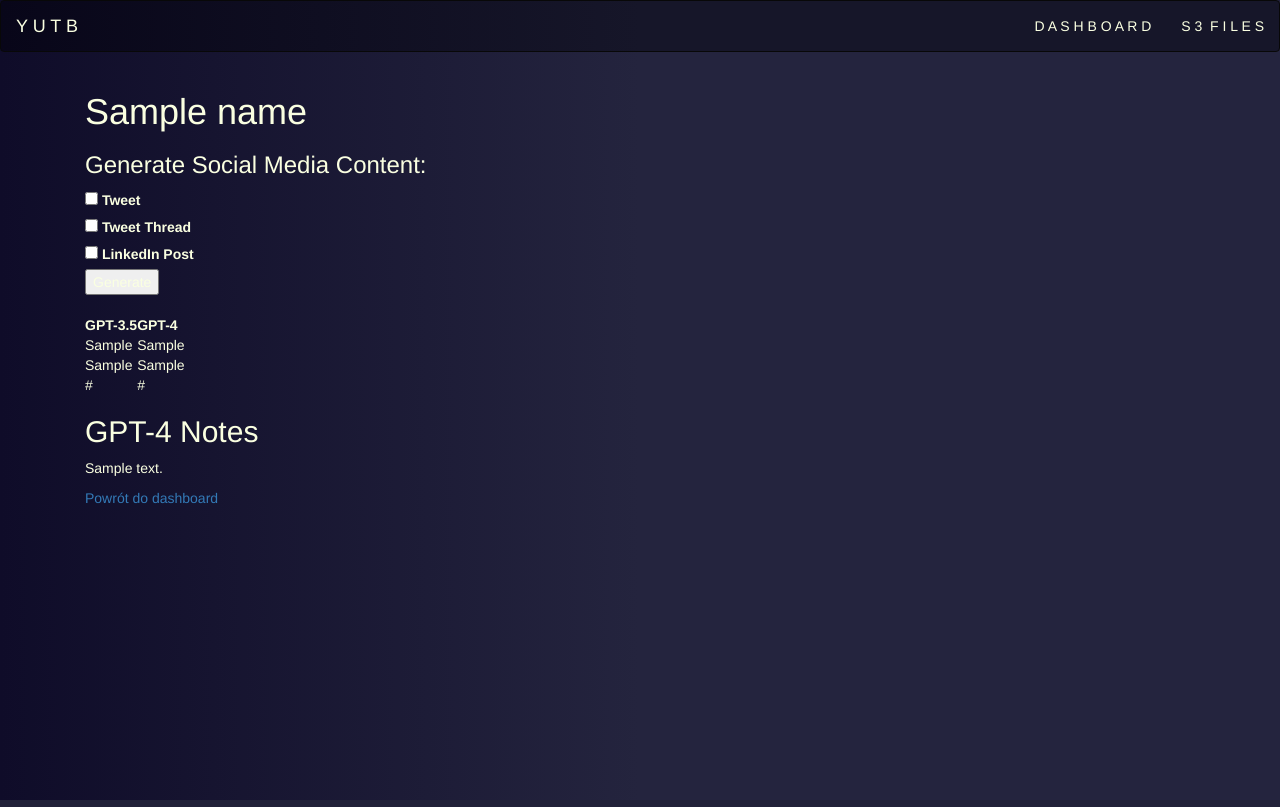
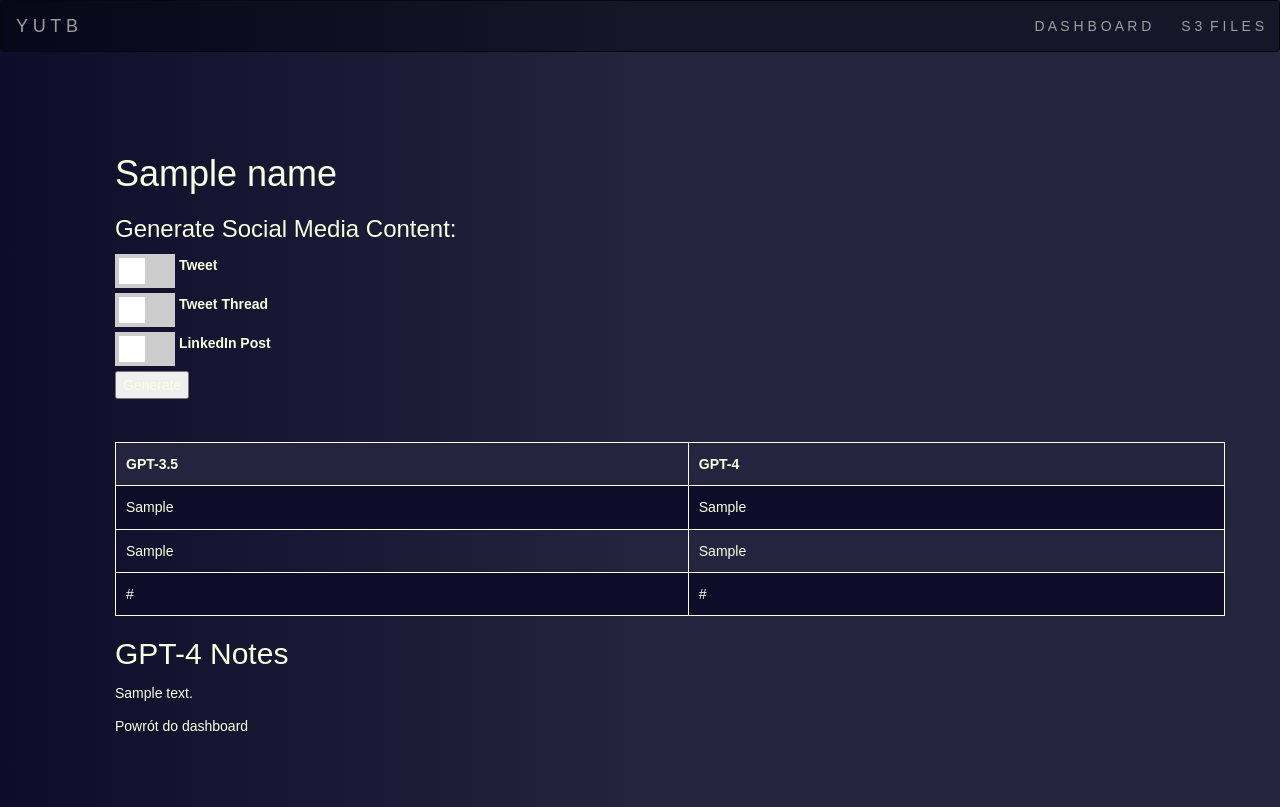
Before and after one commit to janmisiurek/yutb, a Flask app: template templates/notes.html in a window 1280 px wide. Run offline with Flask 3, Linux system fonts and the light colour scheme; tables that the repository leaves empty hold one stand-in row (values such as "Sample post"); the template is opened without the code that fills it: values that come from a table or form of the project are taken from there, most other values are stand-ins (such as "Sample title", 1, 10 or a date in 2020); some libraries are stand-ins or nearby versions.

Commit message:
add more style

```diff
--- a/static/css/styles.css
+++ b/static/css/styles.css
@@ -1,33 +1,113 @@
 body {
     background: linear-gradient(to right, #0f0c29, #24243e, #24243e);
     color: #faffe1;
+    font-family: Arial, sans-serif;
+    line-height: 1.6;
+}
+
+.container {
+    margin: 0 auto;
+    padding: 30px;
+}
+
+h1, h2, h3 {
+    line-height: 1.2;
 }
 
 a {
-    text-decoration: none; /* Usunięcie podkreślenia */
-    transition: background-color 0.3s ease; /* Płynna zmiana koloru tła */
+    color: #faffe1;
+    text-decoration: none;
 }
 
 a:hover {
-    color: #f6ffc9; /* Kolor tekstu dla linków po najechaniu */
-    text-shadow: 2px 2px 4px rgba(0, 0, 0, 0.5); /* Efekt cienia przy najechaniu */
-    text-decoration: none; /* Usunięcie podkreślenia po najechaniu */
+    color: #327ab7;
+    text-decoration: none;
 }
 
-/* Style dla linków na belce nawigacyjnej */
 .navbar a {
-    color: #faffe1 !important;
+    color: #faffe1;
 }
 
 .navbar a:hover {
-    color: #327ab7 !important;
-    text-decoration: none; /* Usunięcie podkreślenia po najechaniu */
+    color: #327ab7;
+    text-decoration: none;
 }
 
 .table-dark {
-    background-color: rgba(0, 0, 0, 0.3) !important;
+    background-color: rgba(0, 0, 0, 0.3);
 }
 
-.slider-container {
-    width: 400px; /* Suma szerokości formularza i przycisku */
+/* Styl dla checkboxów jako przełączników */
+.switch {
+    position: relative;
+    display: inline-block;
+    width: 60px;
+    height: 34px;
 }
+
+.switch input {
+    opacity: 0;
+    width: 0;
+    height: 0;
+}
+
+.slider {
+    position: absolute;
+    cursor: pointer;
+    top: 0;
+    left: 0;
+    right: 0;
+    bottom: 0;
+    background-color: #ccc;
+    -webkit-transition: .4s;
+    transition: .4s;
+}
+
+.slider:before {
+    position: absolute;
+    content: "";
+    height: 26px;
+    width: 26px;
+    left: 4px;
+    bottom: 4px;
+    background-color: white;
+    -webkit-transition: .4s;
+    transition: .4s;
+}
+
+input:checked + .slider {
+    background-color: #2196F3;
+}
+
+input:focus + .slider {
+    box-shadow: 0 0 1px #2196F3;
+}
+
+input:checked + .slider:before {
+    -webkit-transform: translateX(26px);
+    -ms-transform: translateX(26px);
+    transform: translateX(26px);
+}
+
+/* Styl dla tabeli */
+table {
+    width: 100%;
+    margin: 20px 0;
+    border-collapse: collapse;
+}
+
+table, th, td {
+    border: 1px solid #faffe1;
+    padding: 10px;
+    text-align: left;
+}
+
+th {
+    background-color: #24243e;
+    color: #faffe1;
+}
+
+tr:nth-child(even) {
+    background-color: #0f0c29;
+    color: #faffe1;
+}
--- a/templates/notes.html
+++ b/templates/notes.html
@@ -12,11 +12,20 @@
 
         <form method="POST">
             <h3>Generate Social Media Content:</h3>
-            <input type="checkbox" id="tweet" name="content_types" value="tweet">
+            <label class="switch">
+              <input type="checkbox" id="tweet" name="content_types" value="tweet">
+              <span class="slider"></span>
+            </label>
             <label for="tweet">Tweet</label><br>
-            <input type="checkbox" id="tweet_thread" name="content_types" value="tweet_thread">
+            <label class="switch">
+              <input type="checkbox" id="tweet_thread" name="content_types" value="tweet_thread">
+              <span class="slider"></span>
+            </label>
             <label for="tweet_thread">Tweet Thread</label><br>
-            <input type="checkbox" id="linkedin_post" name="content_types" value="linkedin_post">
+            <label class="switch">
+              <input type="checkbox" id="linkedin_post" name="content_types" value="linkedin_post">
+              <span class="slider"></span>
+            </label>
             <label for="linkedin_post">LinkedIn Post</label><br>
             <input type="submit" value="Generate">
         </form>
```
